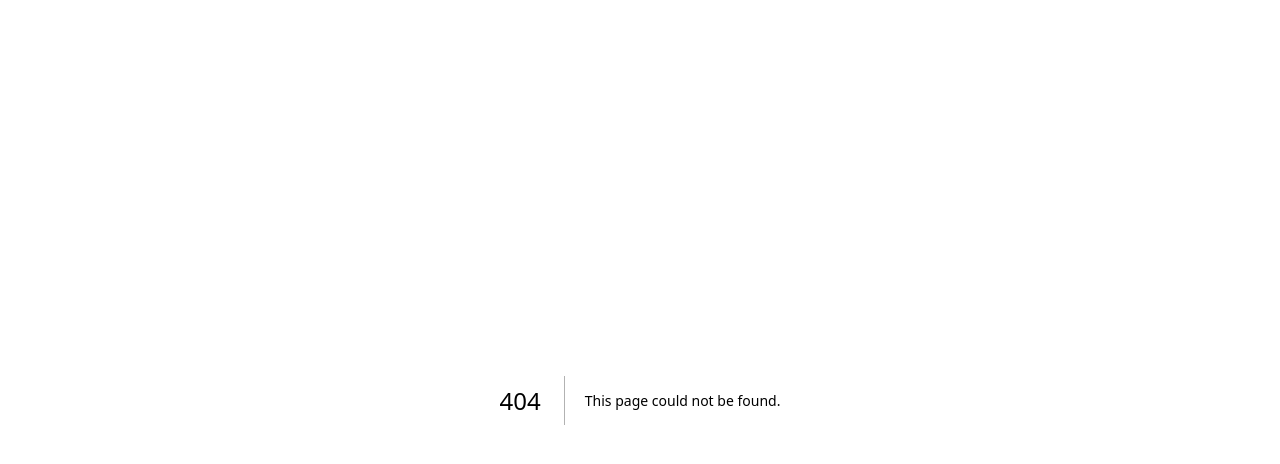
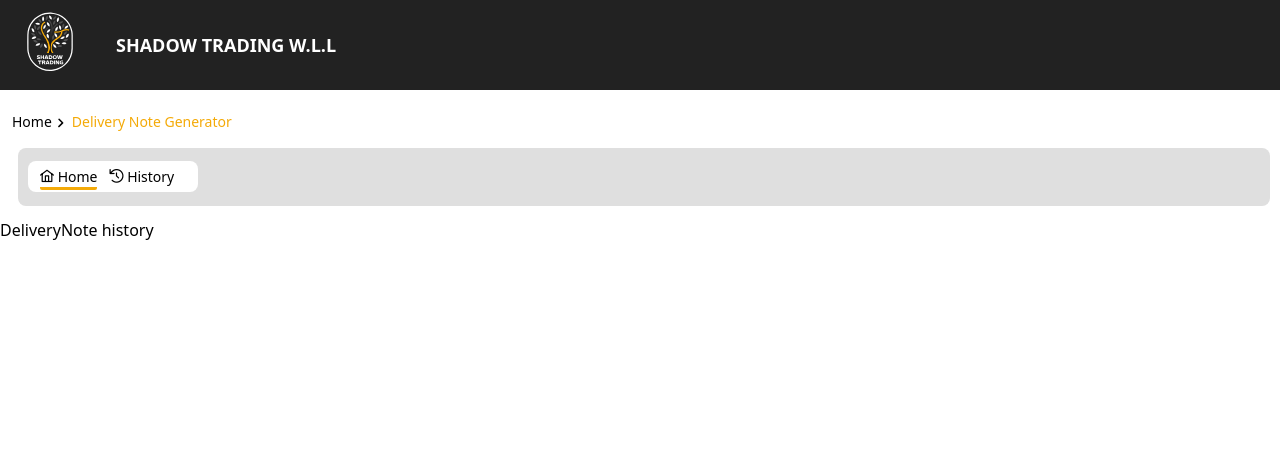
Before and after one commit to Visva24/quotation_generator, a Next.js app: page /challan/history in a window 1280 px wide. Before the commit this address had no page. Shown: the top 464 px of the page. Built offline with nearby package versions, Linux system fonts and the light colour scheme.

Commit message:
minor commit in layouts

```diff
--- /dev/null
+++ b/src/app/challan/history/page.tsx
@@ -0,0 +1,9 @@
+import React from 'react'
+
+const page = () => {
+  return (
+    <div>DeliveryNote history</div>
+  )
+}
+
+export default page
--- /dev/null
+++ b/src/app/challan/layout.tsx
@@ -0,0 +1,44 @@
+"use client"
+import React from 'react';
+import Breadcrumbs from '../component/Breadcrumbs';
+import Tabs from '../component/Tabs';
+import Image from 'next/image';
+
+interface LayoutProps {
+    children: React.ReactNode;
+}
+
+const LayoutChallan: React.FC<LayoutProps> = ({ children }) => {
+    const breadcrumb = [
+        {
+            label: "Home",
+            route: "/home"
+        },
+        {
+            label: "Delivery Note Generator",
+            route: "/"
+        }
+    ]
+    return (
+        <div className='min-h-screen'>
+            <header className="h-[90px] bg-[#222222] flex items-center">
+                <div className="flex items-center gap-4">
+                    <Image src="/images/Logo.svg" alt="Logo" width={100} height={120} />
+                    <h1 className="text-white font-semibold text-lg">
+                        SHADOW TRADING W.L.L
+                    </h1>
+                </div>
+            </header>
+            <div className='pl-2 pt-4 '>
+                <Breadcrumbs breadcrumb={breadcrumb} />
+                <div className='bg-[#DFDFDF] px-2.5 py-4 rounded-[8px] mx-2.5 my-3'>
+                    <Tabs tabHead={[{ title: "Home", route: "/challan", icon: "home" }, { title: "History", route: "/challan/history", icon: "history" }]} />
+                </div>
+            </div>
+            <main>
+                {children}
+            </main>
+        </div>
+    )
+}
+export default LayoutChallan;
--- /dev/null
+++ b/src/app/invoice/history/page.tsx
@@ -0,0 +1,9 @@
+import React from 'react'
+
+const page = () => {
+  return (
+    <div>invoice history</div>
+  )
+}
+
+export default page
--- /dev/null
+++ b/src/app/invoice/layout.tsx
@@ -0,0 +1,44 @@
+"use client"
+import React from 'react';
+import Breadcrumbs from '../component/Breadcrumbs';
+import Tabs from '../component/Tabs';
+import Image from 'next/image';
+
+interface LayoutProps {
+    children: React.ReactNode;
+}
+
+const LayoutInvoice: React.FC<LayoutProps> = ({ children }) => {
+    const breadcrumb = [
+        {
+            label: "Home",
+            route: "/home"
+        },
+        {
+            label: "Invoice Generator",
+            route: "/"
+        }
+    ]
+    return (
+        <div className='min-h-screen'>
+            <header className="h-[90px] bg-[#222222] flex items-center">
+                <div className="flex items-center gap-4">
+                    <Image src="/images/Logo.svg" alt="Logo" width={100} height={120} />
+                    <h1 className="text-white font-semibold text-lg">
+                        SHADOW TRADING W.L.L
+                    </h1>
+                </div>
+            </header>
+            <div className='pl-2 pt-4 '>
+                <Breadcrumbs breadcrumb={breadcrumb} />
+                <div className='bg-[#DFDFDF] px-2.5 py-4 rounded-[8px] mx-2.5 my-3'>
+                    <Tabs tabHead={[{ title: "Home", route: "/invoice", icon: "home" }, { title: "History", route: "/invoice/history", icon: "history" }]} />
+                </div>
+            </div>
+            <main>
+                {children}
+            </main>
+        </div>
+    )
+}
+export default LayoutInvoice;
--- a/src/app/layout.tsx
+++ b/src/app/layout.tsx
@@ -1,10 +1,8 @@
 import type { Metadata } from 'next';
 import { PrimeReactProvider } from 'primereact/api';
-
 import "primereact/resources/themes/lara-light-cyan/theme.css";
 import 'primeicons/primeicons.css';
 import './globals.css';
-import Image from 'next/image';
 
 
 export const metadata: Metadata = {
```
